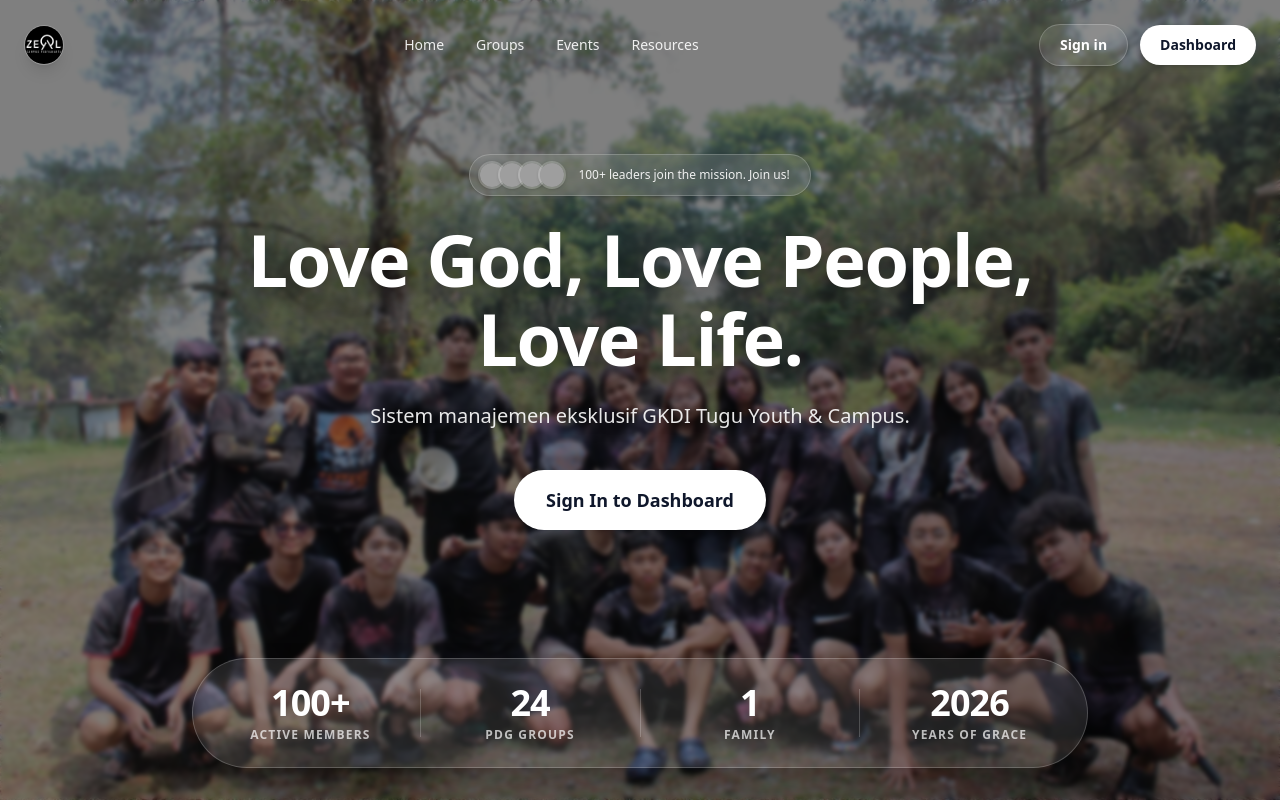
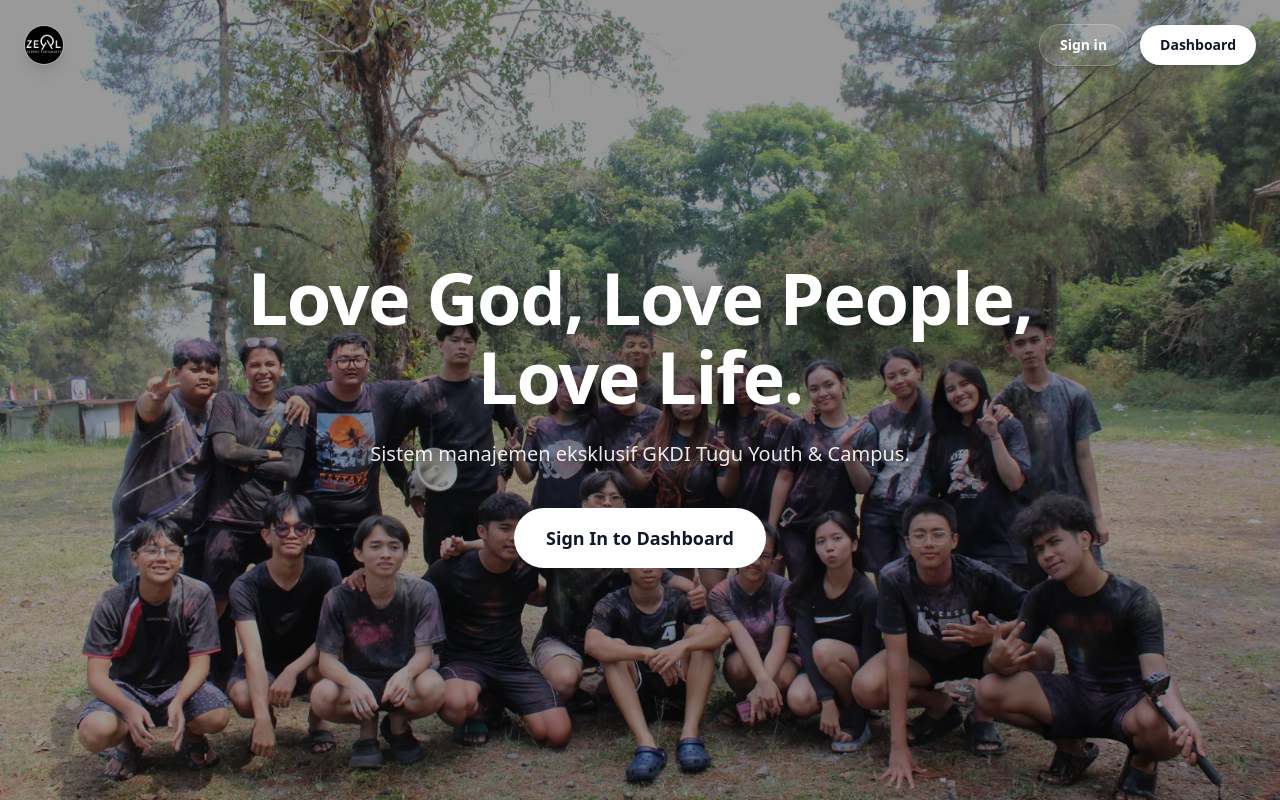
Before and after one commit to agadape/Zeal_pilar, a Next.js app: page /login in a window 1280 px wide. Built offline with nearby package versions, Linux system fonts and the light colour scheme; grey boxes are pictures that could not be loaded.

Commit message:
style: ultra-clean landing page layout, remove extra pills and reduce background darkness

```diff
--- a/src/app/login/page.tsx
+++ b/src/app/login/page.tsx
@@ -27,7 +27,7 @@ export default function LoginPage() {
       />
 
       {/* Cinematic Dark Overlay for Text Readability */}
-      <div className="absolute inset-0 bg-black/50 backdrop-blur-[2px]" />
+      <div className="absolute inset-0 bg-black/40" />
 
       {/* 1. Header Navigation */}
       <header className="relative z-10 w-full max-w-7xl mx-auto px-6 py-6 flex justify-between items-center animate-fade-in-down">
@@ -38,10 +38,6 @@ export default function LoginPage() {
         </div>
 
         <div className="hidden md:flex items-center gap-8 text-sm font-medium text-white/90">
-          <span className="cursor-pointer hover:text-white transition-colors">Home</span>
-          <span className="cursor-pointer hover:text-white transition-colors">Groups</span>
-          <span className="cursor-pointer hover:text-white transition-colors">Events</span>
-          <span className="cursor-pointer hover:text-white transition-colors">Resources</span>
         </div>
 
         <div className="flex items-center gap-3">
@@ -63,22 +59,7 @@ export default function LoginPage() {
       {/* 2. Main Hero Content (Centered) */}
       <main className="relative z-10 flex flex-col items-center justify-center flex-1 px-4 text-center mt-[-4rem]">
 
-        {/* Floating Avatars Pill */}
-        <div className="flex items-center gap-3 bg-white/10 backdrop-blur-xl border border-white/20 pl-2 pr-5 py-1.5 rounded-full shadow-sm mb-6 animate-fade-in-up" style={{ animationDelay: '100ms' }}>
-          <div className="flex -space-x-2">
-            {/* eslint-disable-next-line @next/next/no-img-element */}
-            <img src="https://i.pravatar.cc/100?img=1" alt="User" className="w-7 h-7 rounded-full border-2 border-white/20 shadow-sm" />
-            {/* eslint-disable-next-line @next/next/no-img-element */}
-            <img src="https://i.pravatar.cc/100?img=2" alt="User" className="w-7 h-7 rounded-full border-2 border-white/20 shadow-sm" />
-            {/* eslint-disable-next-line @next/next/no-img-element */}
-            <img src="https://i.pravatar.cc/100?img=3" alt="User" className="w-7 h-7 rounded-full border-2 border-white/20 shadow-sm" />
-            {/* eslint-disable-next-line @next/next/no-img-element */}
-            <img src="https://i.pravatar.cc/100?img=4" alt="User" className="w-7 h-7 rounded-full border-2 border-white/20 shadow-sm" />
-          </div>
-          <p className="text-xs font-medium text-white/90">
-            100+ leaders join the mission. Join us!
-          </p>
-        </div>
+        {/* Floating Avatars Pill removed for clean look */}
 
         {/* Big Text */}
         <h1 className="text-[2.5rem] sm:text-5xl md:text-6xl lg:text-[4.5rem] leading-[1.1] font-black tracking-[-0.02em] text-white mb-6 animate-fade-in-up drop-shadow-2xl" style={{ animationDelay: '200ms', textShadow: '0 4px 30px rgba(0,0,0,0.5)' }}>
@@ -98,30 +79,7 @@ export default function LoginPage() {
         </button>
       </main>
 
-      {/* 3. Bottom Stats Pill */}
-      <div className="relative z-10 w-full flex justify-center pb-8 animate-fade-in-up" style={{ animationDelay: '500ms' }}>
-        <div className="w-[95%] max-w-4xl flex flex-wrap items-center justify-between gap-6 bg-white/10 backdrop-blur-md border border-white/20 px-8 py-6 rounded-full shadow-2xl text-white">
-          <div className="text-center flex-1">
-            <p className="text-3xl sm:text-4xl font-bold mb-1 tracking-tight">100+</p>
-            <p className="text-[10px] sm:text-xs text-white/70 font-semibold uppercase tracking-widest">Active Members</p>
-          </div>
-          <div className="w-px h-12 bg-white/20 hidden md:block"></div>
-          <div className="text-center flex-1">
-            <p className="text-3xl sm:text-4xl font-bold mb-1 tracking-tight">24</p>
-            <p className="text-[10px] sm:text-xs text-white/70 font-semibold uppercase tracking-widest">PDG Groups</p>
-          </div>
-          <div className="w-px h-12 bg-white/20 hidden md:block"></div>
-          <div className="text-center flex-1">
-            <p className="text-3xl sm:text-4xl font-bold mb-1 tracking-tight">1</p>
-            <p className="text-[10px] sm:text-xs text-white/70 font-semibold uppercase tracking-widest">Family</p>
-          </div>
-          <div className="w-px h-12 bg-white/20 hidden md:block"></div>
-          <div className="text-center flex-1">
-            <p className="text-3xl sm:text-4xl font-bold mb-1 tracking-tight">{new Date().getFullYear()}</p>
-            <p className="text-[10px] sm:text-xs text-white/70 font-semibold uppercase tracking-widest">Years of Grace</p>
-          </div>
-        </div>
-      </div>
+      {/* 3. Bottom Stats Pill removed for clean look */}
 
       {/* Login Modal Overlay */}
       {showModal && (
```
